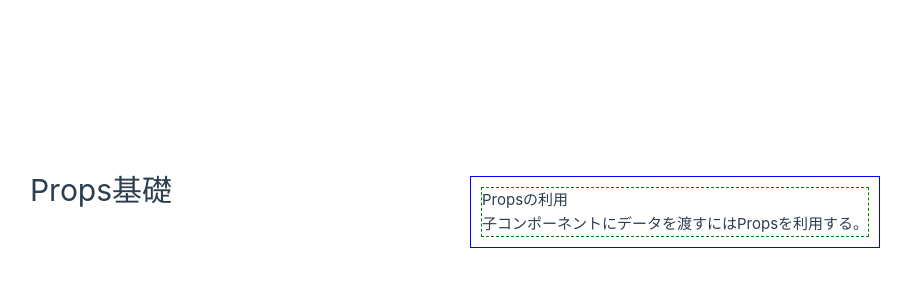
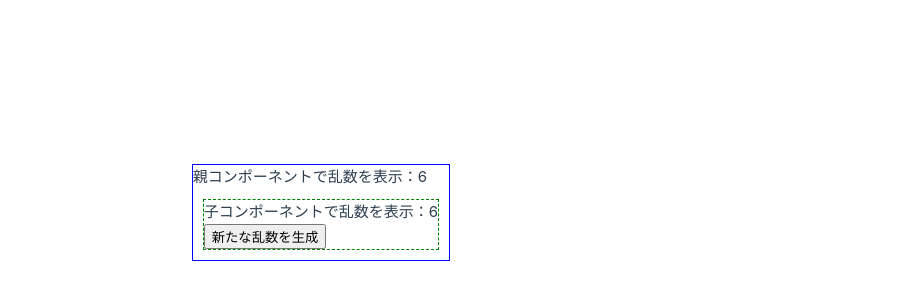
Before and after one commit to chameleon05119/hello-vue, a Vue app: page / in a window 1280 px wide. Shown: the part 188-488 px from the top of the page, without its empty margins (180-1091 px from the left). Built offline with nearby package versions, Linux system fonts and the light colour scheme.

Commit message:
emit基礎

```diff
--- a/src/App.vue
+++ b/src/App.vue
@@ -1,13 +1,18 @@
 <script setup lang="ts">
 import { ref } from 'vue'
-import OnceInfo from '@/components/OneInfo.vue'
-const propsContent = ref('子コンポーネントにデータを渡すにはPropsを利用する。')
+import OnceSection from '@/components/OnceSection.vue'
+
+const randInt = Math.round(Math.random() * 10)
+const rand = ref(randInt)
+const onCreateNewRand = (): void => {
+  rand.value = Math.round(Math.random() * 10)
+}
 </script>
 
 <template>
-  <h1>Props基礎</h1>
   <section>
-    <OnceInfo title="Propsの利用" :content="propsContent" />
+    <p>親コンポーネントで乱数を表示：{{ rand }}</p>
+    <OnceSection :rand="rand" @created-new-rand="onCreateNewRand" />
   </section>
 </template>
 
--- a/src/components/OnceSection.vue
+++ b/src/components/OnceSection.vue
@@ -1,11 +1,28 @@
+<script setup lang="ts">
+interface Props {
+  rand: number
+}
+
+interface Emits {
+  (event: 'createdNewRand'): void
+}
+
+defineProps<Props>()
+const emit = defineEmits<Emits>()
+
+const onNewRandButtonClink = (): void => {
+  emit('createdNewRand')
+}
+</script>
+
 <template>
   <section class="box">
-    <h4>一つのコンポーネント</h4>
-    <p>コンポーネントとは、サイト内で共通な要素を1個の部品として再利用可能にしたものです。</p>
+    <p>子コンポーネントで乱数を表示：{{ rand }}</p>
+    <button @click="onNewRandButtonClink">新たな乱数を生成</button>
   </section>
 </template>
 
-<style>
+<style scoped>
 .box {
   border: green 1px dashed;
   margin: 10px;
```
